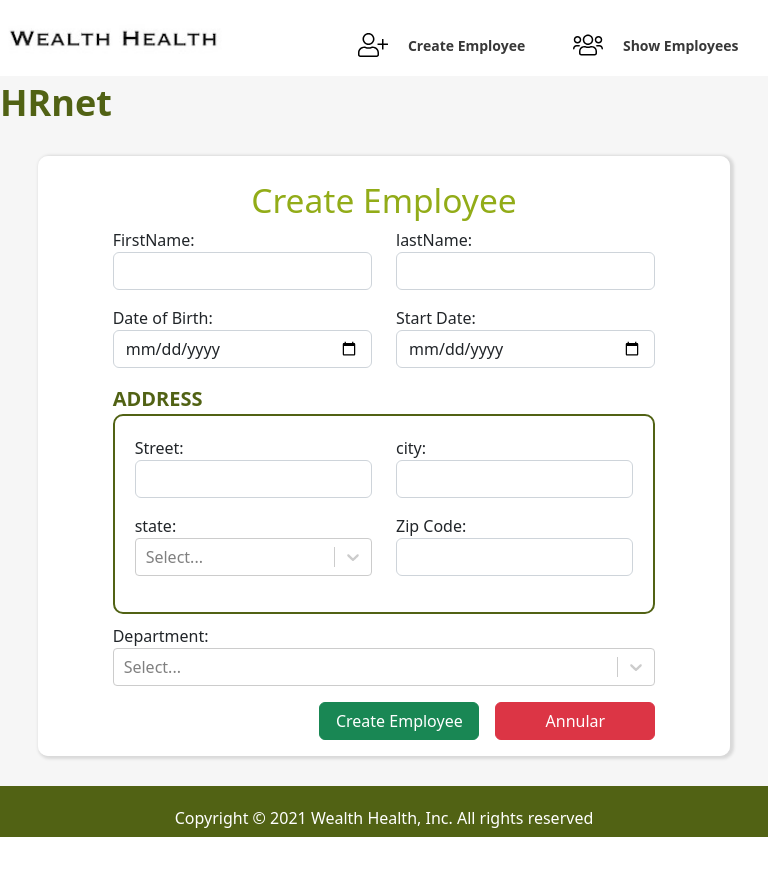
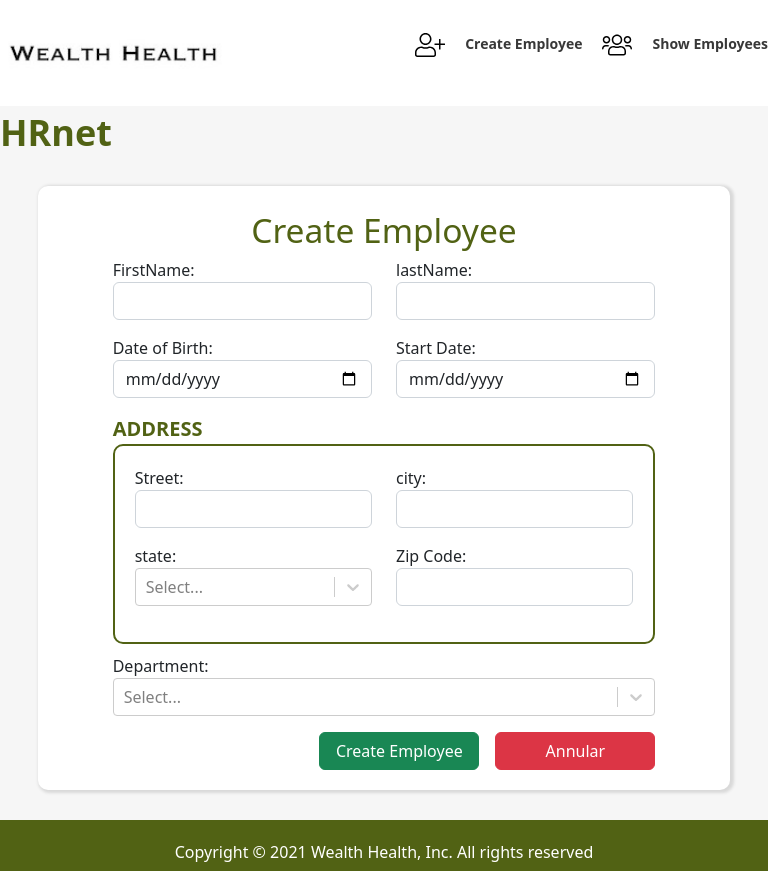
Before and after one commit to A-Amal/AmalAbdelkafi_14_27072022, a React (Create React App) app: page / in a window 768 px wide. Before the commit the page ends 837 px from the top, so only its background shows below. Built offline with nearby package versions, Linux system fonts and the light colour scheme.

Commit message:
modif js

```diff
--- a/package.json
+++ b/package.json
@@ -23,7 +23,6 @@
     "react-select": "^5.4.0",
     "redux": "^4.2.0",
     "redux-thunk": "^2.4.1",
-    "styled-components": "^5.3.5",
     "uuid": "^9.0.0",
     "web-vitals": "^2.1.4",
     "yup": "^0.32.11"
--- a/src/App.css
+++ b/src/App.css
@@ -153,4 +153,8 @@ color: white!important;
   .table-light{
     font-size: 14px;
   }
+  table{
+    font-size: 14px;
+
+  }
 }
--- a/src/components/Header.js
+++ b/src/components/Header.js
@@ -1,5 +1,4 @@
 import { NavLink } from 'react-router-dom'
-import logoImg from '../assets/logo.jpg'
 import logoSMImg from '../assets/logo-sm.jpg'
 import logoText from '../assets/logo-text.jpg'
 import usersIcon from '../assets/icons/users.svg'
@@ -16,18 +15,22 @@ function Header(){
             </div>
             <nav className="header-nav">
                 <ul className="header-nav-menu">
+                    <li className="header-nav-menu-item">
                     <NavLink to="/" end className={({ isActive }) => isActive ? "header-nav-link active" : "header-nav-link"}>
-                        <li className="header-nav-menu-item">
+
                             <img src={userPlusIcon} alt="icon add user " className="header-nav-menu-item-img" />
                             <span className="header-nav-menu-item-span">Create Employee</span>
-                        </li>
+
                     </NavLink>
+                    </li>
+                    <li className="header-nav-menu-item">
                     <NavLink to="/employees" end className={({ isActive }) => isActive ? "header-nav-link active" : "header-nav-link"} >
-                        <li className="header-nav-menu-item">
+
                             <img src={usersIcon} alt="Icon users" className="header-nav-menu-item-img" />
                             <span className="header-nav-menu-item-span">Show Employees</span>
-                        </li>
+
                     </NavLink>
+                    </li>
                 </ul>
             </nav>
         </header>
--- a/src/index.js
+++ b/src/index.js
@@ -2,7 +2,6 @@ import React from 'react';
 import ReactDOM from 'react-dom/client';
 import './index.css';
 import App from './App';
-import reportWebVitals from './reportWebVitals';
 import {Provider} from "react-redux";
 import {store} from "./redux/store";
 
@@ -18,4 +17,4 @@ root.render(
 // If you want to start measuring performance in your app, pass a function
 // to log results (for example: reportWebVitals(console.log))
 // or send to an analytics endpoint. Learn more: https://bit.ly/CRA-vitals
-reportWebVitals();
+//reportWebVitals();
--- a/src/pages/Home.js
+++ b/src/pages/Home.js
@@ -230,11 +230,12 @@ function Home() {
                                     <div className={"row"}>
                                         <div className={"col"}>
                                             <div className="form-group mb-3">
-                                                <label htmlFor="state">
+                                                <label htmlFor="state" >
                                                     state:
                                                 </label>
                                                 <Select
                                                     options={statesList}
+                                                    aria-labelledby={"state"}
                                                     name="state"
                                                     id={"state"}
                                                     value={values.state}
@@ -270,11 +271,12 @@ function Home() {
                                     </div>
                                 </div>
                                 <div className="form-group mb-3">
-                                    <label htmlFor="department">
+                                    <label htmlFor="department" >
                                         Department:
                                     </label>
                                     <Select
                                         options={optionsDepartment}
+                                        aria-labelledby={"department"}
                                         name="department"
                                         id={"department"}
                                         value={values.department}
--- a/src/redux/store.js
+++ b/src/redux/store.js
@@ -7,8 +7,8 @@ import thunk from "redux-thunk";
 
 
 
-const reduxDevtools = window.__REDUX_DEVTOOLS_EXTENSION__ && window.__REDUX_DEVTOOLS_EXTENSION__()
+//const reduxDevtools = window.__REDUX_DEVTOOLS_EXTENSION__ && window.__REDUX_DEVTOOLS_EXTENSION__()
 export const store = createStore(employeesReducer,  compose(
     applyMiddleware(thunk),// Defered dispatch
-    reduxDevtools,// Chrome Redux plugin
+  //  reduxDevtools,// Chrome Redux plugin
 ));
--- a/src/styles/Header.css
+++ b/src/styles/Header.css
@@ -1,105 +1,124 @@
-.header{
+.header {
     width: 20%;
     height: 100%;
 }
-.header-nav-logo{
+
+.header-nav-logo {
     height: 40%;
     display: flex;
     flex-direction: column;
     justify-content: center;
 }
+
 .header-nav-logo-smImg {
     width: 80%;
     border-radius: 50%;
     margin: auto;
 }
-.header-nav-logo-smImg:hover{
-    -webkit-animation:spin 4s linear infinite;
-    -moz-animation:spin 4s linear infinite;
-    animation:spin 4s linear infinite;
+
+.header-nav-logo-smImg:hover {
+    -webkit-animation: spin 4s linear infinite;
+    -moz-animation: spin 4s linear infinite;
+    animation: spin 4s linear infinite;
 }
+
 @-moz-keyframes spin {
-    100% { -moz-transform: rotate(360deg); }
+    100% {
+        -moz-transform: rotate(360deg);
+    }
 }
+
 @-webkit-keyframes spin {
-    100% { -webkit-transform: rotate(360deg); }
+    100% {
+        -webkit-transform: rotate(360deg);
+    }
 }
+
 @keyframes spin {
     100% {
         -webkit-transform: rotate(360deg);
-        transform:rotate(360deg);
+        transform: rotate(360deg);
     }
 }
-.header-nav-logo-text{
+
+.header-nav-logo-text {
     width: 100%;
 }
-.header-nav{
+
+.header-nav {
     height: calc(100% - 260px);
     display: flex;
     flex-direction: column;
     justify-content: space-around;
 }
-.header-nav-menu{
+
+.header-nav-menu {
     list-style-type: none;
     padding-inline-start: 0;
     margin-top: 30px
 }
-.header-nav-menu-item:active{
-    background-color: #a2bf51;
-}
-.header-nav-menu-item{
+
+.header-nav-menu-item {
     display: flex;
     flex-direction: row;
     justify-content: start;
     margin-bottom: 15px;
 }
 
-.header-nav-menu-item:hover{
-    background-color: #a2bf51;
-}
-.header-nav-link{
+
+.header-nav-link {
     width: 100%;
     height: 30px;
 }
-.header-nav-menu-item-img{
+
+.header-nav-menu-item-img {
     width: 30px;
     height: 30px;
     margin: 0 20px;
 }
-.header-nav-menu-item-span{
+
+.header-nav-menu-item-span {
     color: #383838;
     width: 80%;
     height: 30px;
     text-decoration: none;
 }
 
-.header-nav-link.active{
-    text-decoration: none;
-    background-color: #a2bf51;
-}
-a.header-nav-link{
+
+a.header-nav-link {
     text-decoration: none;
 }
-@media screen and (min-width: 830px) and (max-width:  992px ) {
-    .header-nav-menu-item-span{
+
+a.header-nav-link.active {
+    display: block;
+    background-color: #a2bf51;
+    margin-bottom: 15px;
+}
+
+@media screen and (min-width: 830px) and (max-width: 992px ) {
+    .header-nav-menu-item-span {
         font-size: 14px;
         padding-top: 5px;
     }
-    .header-nav-menu-item-img{
+
+    .header-nav-menu-item-img {
         width: 20px;
 
     }
 }
-@media screen and (min-width: 650px) and (max-width:  830px ) {
-   .header{
-       width: 100%;
-       display: flex;
-       flex-direction: row;
-   }
-    .header-nav-logo{
+
+@media screen and (min-width: 650px) and (max-width: 830px ) {
+    .header {
+        width: 100%;
+        display: flex;
+        flex-direction: row;
+    }
+
+    .header-nav-logo {
         width: 30%;
         margin: auto;
     }
+
     .header-nav {
         flex-direction: row;
         width: 70%;
@@ -107,37 +126,42 @@ a.header-nav-link{
         font-size: 14px;
         font-weight: bold;
     }
+
     .header-nav-menu-item-span {
         margin-top: 5px;
     }
-    .header-nav-menu{
+
+    .header-nav-menu {
         width: 80%;
         display: flex;
         flex-direction: row;
         justify-content: end;
     }
+
     .header-nav-logo-smImg {
         display: none;
     }
-    .header-nav-menu-item:active{
-        background-color: white;
+    a.header-nav-link.active {
+        display: block;
+        background-color: transparent;
+        margin-bottom: 15px;
+        color: #516214;
     }
-    .header-nav-link.active{
-        background-color: white;
-        text-decoration-style: solid;
-        text-decoration-color: #516214;
-    }
+
 }
-@media screen and (min-width: 500px) and (max-width:  650px ) {
-    .header{
+
+@media screen and (min-width: 500px) and (max-width: 650px ) {
+    .header {
         width: 100%;
         display: flex;
         flex-direction: row;
     }
-    .header-nav-logo{
+
+    .header-nav-logo {
         width: 30%;
         margin: auto;
     }
+
     .header-nav {
         flex-direction: row;
         width: 100%;
@@ -145,31 +169,38 @@ a.header-nav-link{
         font-size: 12px;
         font-weight: bold;
     }
+
     .header-nav-menu-item-span {
         margin-top: 5px;
     }
-    .header-nav-menu{
+
+    .header-nav-menu {
         width: 80%;
         display: flex;
         flex-direction: row;
         justify-content: end;
     }
+
     .header-nav-logo-smImg {
         display: none;
     }
-    .header-nav-menu-item:active{
+
+    .header-nav-menu-item:active {
         background-color: white;
     }
-    .header-nav-link.active{
+
+    .header-nav-link.active {
         background-color: white;
         text-decoration-style: solid;
         text-decoration-color: #516214;
     }
-    .header-nav-menu-item-img{
+
+    .header-nav-menu-item-img {
         width: 20px;
     }
 }
-@media all and (max-device-width: 500px){
+
+@media all and (max-device-width: 500px) {
     .header {
         width: 20%;
         height: auto;
@@ -177,20 +208,25 @@ a.header-nav-link{
         flex-direction: column;
         justify-content: flex-start;
     }
+
     .header-nav-logo {
         height: 20%;
     }
-    .header-nav-logo-text{
+
+    .header-nav-logo-text {
         display: none;
     }
-    .header-nav-menu-item-span{
+
+    .header-nav-menu-item-span {
         display: none;
     }
+
     .header-nav {
         display: flex;
         flex-direction: column;
         justify-content: flex-start;
     }
+
     .header-nav-menu-item-img {
         width: 60%;
         height: 30px;
--- a/src/styles/Home.css
+++ b/src/styles/Home.css
@@ -4,8 +4,8 @@
 }
 .container{
     width:100%;
-    height: 600px;
-    background-color: #ebebeb70;
+    height: auto;
+    background-color: #ebebeb;
     margin: 0 auto ;
     padding: 20px;
     overflow-y: auto;
@@ -17,7 +17,7 @@
     margin-bottom: 10px;
 }
 .text-color{
-    color: #92ac18;
+    color: #516214;
 
 }
 .button{
```
Also changed, not shown: src/components/TableEmployees.js (+13 -15 lines), public/logo512.png (deleted), 1 other file (tests, documents, lock files or other folders).
